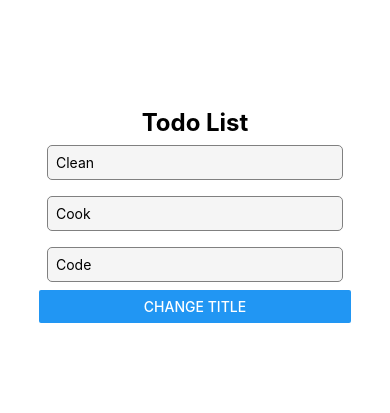
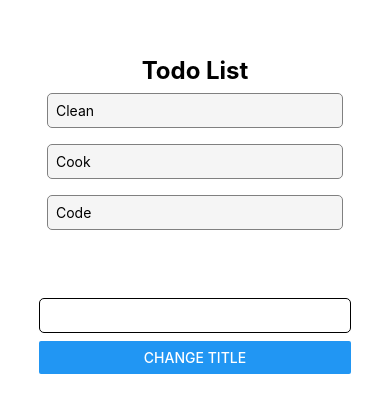
Before and after one commit to cohlerCoded/todo-list, a React Native app: screen / in a window 390 px wide. Shown: the part 177-590 px from the top of the page. Built offline with nearby package versions, Linux system fonts and the light colour scheme.

Commit message:
scrollView and text input

```diff
--- a/Components/TodoList.jsx
+++ b/Components/TodoList.jsx
@@ -1,5 +1,12 @@
 import React, { useState } from 'react'
-import { StyleSheet, Text, View, Button } from 'react-native'
+import {
+  StyleSheet,
+  Text,
+  View,
+  Button,
+  ScrollView,
+  TextInput,
+} from 'react-native'
 import Task from './Task'
 
 const TodoList = () => {
@@ -7,10 +14,15 @@ const TodoList = () => {
   return (
     <View style={{ width: '80%', marginBottom: 60 }}>
       <Text style={[styles.textSize, styles.textAlign]}>{title}</Text>
-      <Task name='Clean' />
-      <Task name='Cook' />
-      <Task name='Code' />
-      <Button title='Change Title' onPress={() => setTitle('Done')} />
+      <ScrollView style={{ marginBottom: 60 }}>
+        <Task name='Clean' />
+        <Task name='Cook' />
+        <Task name='Code' />
+      </ScrollView>
+      <View>
+        <TextInput style={styles.textInput} />
+        <Button title='Change Title' onPress={() => setTitle('Done')} />
+      </View>
     </View>
   )
 }
@@ -25,4 +37,10 @@ const styles = StyleSheet.create({
   textAlign: {
     alignSelf: 'center',
   },
+  textInput: {
+    borderRadius: 5,
+    borderWidth: 1,
+    marginBottom: 8,
+    padding: 8,
+  },
 })
```
